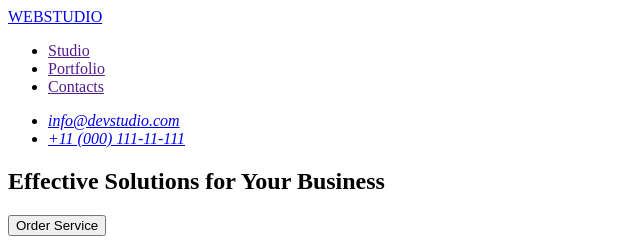
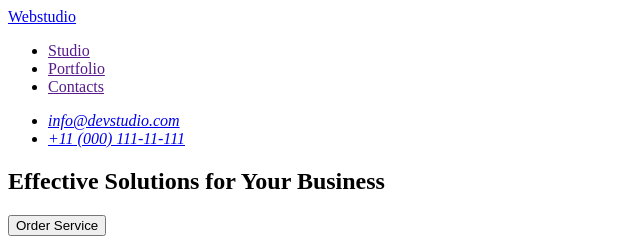
Before and after one commit to Kovaleva04/HTML, a plain HTML site: page index.html in a window 1280 px wide. Shown: the top 240 px of the page, 0-640 px from the left. Drawn offline with Linux system fonts and the light colour scheme.

Commit message:
Update index.html

```diff
--- a/index.html
+++ b/index.html
@@ -8,19 +8,19 @@
 <body>
   <header>
     <nav>
-      <a href="./index.html">WEBSTUDIO</a>
+      <a href="./index.html">Webstudio</a>
     <ul>
       <li><a href="">Studio</a></li>
       <li><a href="">Portfolio</a></li>
       <li><a href="">Contacts</a></li>
     </ul>
+    </nav>
     <address>
     <ul>
       <li><a href="mailto:info@devstudio.com">info@devstudio.com</a></li>
       <li><a href="tel:+110001111111">+11 (000) 111-11-111</a></li>
     </ul>
     </address>
-  </nav>
   </header>
   <main>
     <section>
```
